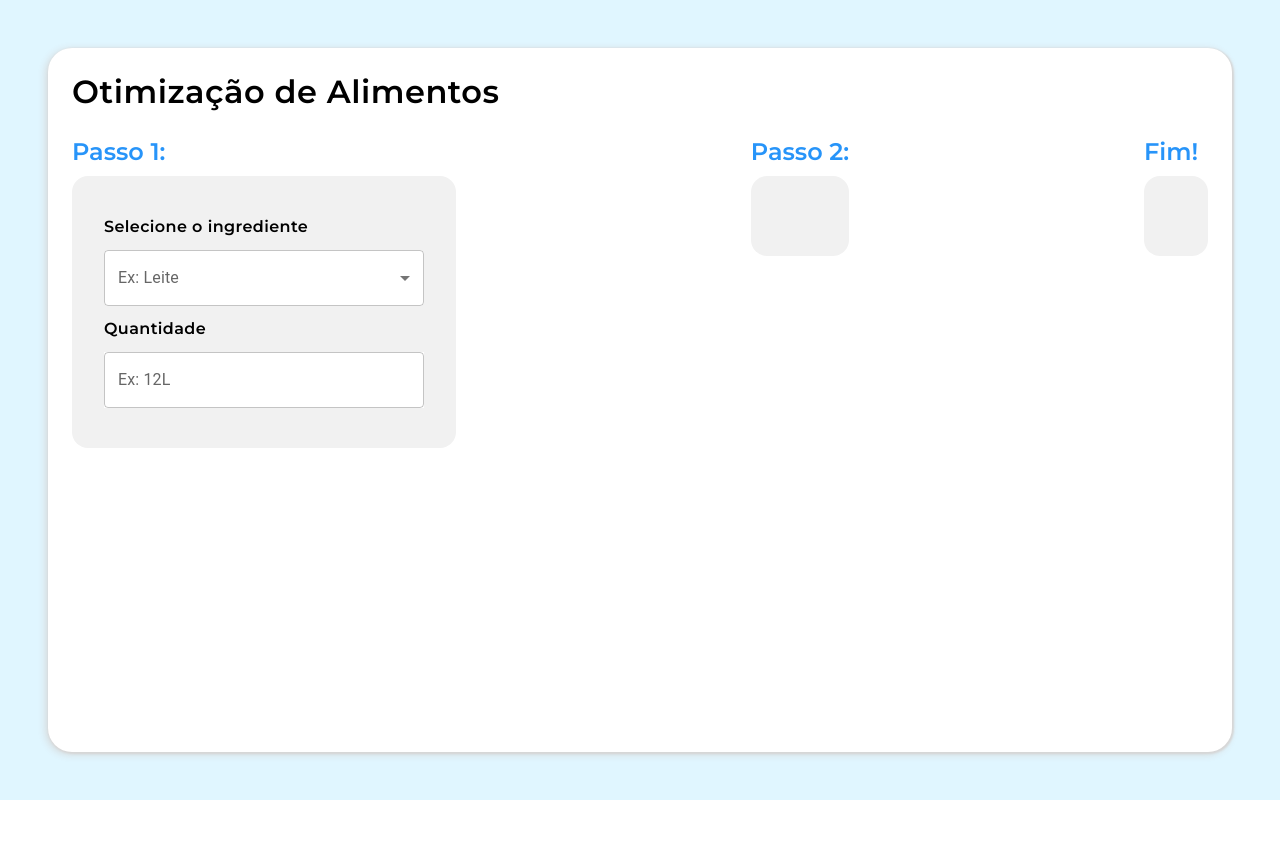
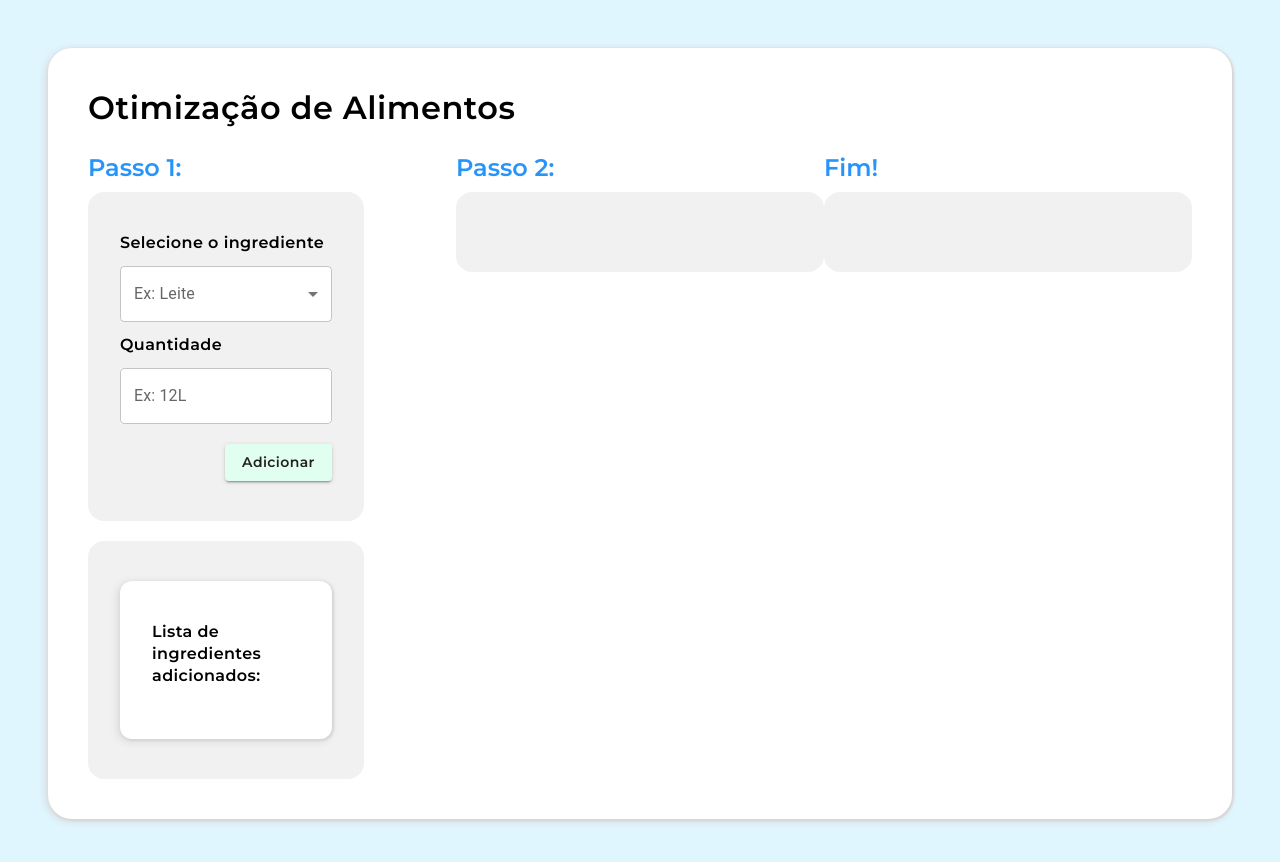
Before and after one commit to phlc/linear_programming, a React (Create React App) app in the folder frontend/: page / in a window 1280 px wide. Shown: the top 862 px of the page. Before the commit the page ends 800 px from the top, so only its background shows below. Built offline with nearby package versions, Linux system fonts and the light colour scheme; what @material-tailwind/react would draw is missing.

Commit message:
Continuação da implementação da tela principal - Passo 1

```diff
--- /dev/null
+++ b/frontend/src/components/firstStep/firstStep.tsx
@@ -0,0 +1,86 @@
+import React, { Dispatch, SetStateAction } from "react";
+import {
+  Button,
+  FormControl,
+  InputLabel,
+  MenuItem,
+  Select,
+  SelectChangeEvent,
+  TextField,
+} from "@mui/material";
+
+interface FirstStepProps {
+  ingredient: string;
+  handleIngredientChange: (event: SelectChangeEvent) => void;
+  setIngredientsList: Dispatch<SetStateAction<never[]>>;
+  ingredientsList: string[];
+}
+
+export default function FirstStep({
+  ingredient,
+  handleIngredientChange,
+  ingredientsList,
+  setIngredientsList,
+}: FirstStepProps) {
+  return (
+    <section className="flex flex-col w-1/3">
+      <h2 className="text-heading-semibold-5 text-blue-100 mb-2">Passo 1:</h2>
+      <div className="flex flex-col bg-gray-100 w-3/4 py-10 px-8 min-h-72 rounded-2xl">
+        <span className="text-body-semibold-1 mb-3">
+          Selecione o ingrediente
+        </span>
+        <FormControl fullWidth>
+          <InputLabel id="demo-simple-select-label">Ex: Leite</InputLabel>
+          <Select
+            labelId="demo-simple-select-label"
+            id="demo-simple-select"
+            value={ingredient}
+            label="Ex: Leite"
+            onChange={handleIngredientChange}
+            style={{ backgroundColor: "white" }}
+          >
+            <MenuItem value={10}>Ten</MenuItem>
+            <MenuItem value={20}>Twenty</MenuItem>
+            <MenuItem value={30}>Thirty</MenuItem>
+          </Select>
+        </FormControl>
+        <span className="text-body-semibold-1 my-3">Quantidade</span>
+        <TextField
+          id="outlined-basic"
+          label="Ex: 12L"
+          variant="outlined"
+          style={{ backgroundColor: "white" }}
+        />
+        <Button
+          variant="contained"
+          style={{
+            backgroundColor: "#E0FFF0",
+            width: 107,
+            alignSelf: "flex-end",
+            color: "#242121",
+            textTransform: "none",
+            fontFamily: "Montserrat",
+            fontWeight: 600,
+            marginTop: 20,
+          }}
+        >
+          Adicionar
+        </Button>
+      </div>
+      <div className="flex flex-col bg-gray-100 w-3/4 py-10 px-8 max-h-72 rounded-2xl mt-5">
+        <div className="flex flex-col bg-white shadow-1 rounded-xl max-w-sm py-10 px-8 max-h-72 rounded-2xl">
+          <span className="text-body-semibold-1 mb-3">
+            Lista de ingredientes adicionados:
+          </span>
+          {ingredientsList.map((item) => {
+            return (
+              <span id={item} className="text-body-regular-2">
+                {item}
+              </span>
+            );
+          })}
+        </div>
+      </div>
+    </section>
+  );
+}
--- a/frontend/src/landingPage/index.tsx
+++ b/frontend/src/landingPage/index.tsx
@@ -7,59 +7,36 @@ import {
   TextField,
 } from "@mui/material";
 import React, { useState } from "react";
+import FirstStep from "../components/firstStep/firstStep";
 
 export default function LandingPage() {
   const [ingredient, setIngredient] = useState("");
-  const handleChange = (event: SelectChangeEvent) => {
+  const [ingredientsList, setIngredientsList] = useState([]);
+
+  const handleIngredientChange = (event: SelectChangeEvent) => {
     setIngredient(event.target.value);
   };
 
   return (
     <div className="flex bg-blue-200 min-h-screen p-12">
-      <div className="flex flex-col bg-white shadow-1 rounded-3xl min-w-full p-6">
+      <div className="flex flex-col bg-white shadow-1 rounded-3xl min-w-full p-10">
         <h1 className="text-heading-semibold-4 mb-6">
           Otimização de Alimentos
         </h1>
         <div className="flex flex-row min-w-full  justify-between">
-          <section className="flex flex-col w-96">
-            <h2 className="text-heading-semibold-5 text-blue-100 mb-2">
-              Passo 1:
-            </h2>
-            <div className="flex flex-col bg-gray-100 max-w-sm py-10 px-8 max-h-72 rounded-2xl">
-              <span className="text-body-semibold-1 mb-3">
-                Selecione o ingrediente
-              </span>
-              <FormControl fullWidth>
-                <InputLabel id="demo-simple-select-label">Ex: Leite</InputLabel>
-                <Select
-                  labelId="demo-simple-select-label"
-                  id="demo-simple-select"
-                  value={ingredient}
-                  label="Ex: Leite"
-                  onChange={handleChange}
-                  style={{ backgroundColor: "white" }}
-                >
-                  <MenuItem value={10}>Ten</MenuItem>
-                  <MenuItem value={20}>Twenty</MenuItem>
-                  <MenuItem value={30}>Thirty</MenuItem>
-                </Select>
-              </FormControl>
-              <span className="text-body-semibold-1 my-3">Quantidade</span>
-              <TextField
-                id="outlined-basic"
-                label="Ex: 12L"
-                variant="outlined"
-                style={{ backgroundColor: "white" }}
-              />
-            </div>
-          </section>
-          <section className="flex flex-col">
+          <FirstStep
+            ingredient={ingredient}
+            handleIngredientChange={handleIngredientChange}
+            ingredientsList={ingredientsList}
+            setIngredientsList={setIngredientsList}
+          />
+          <section className="flex flex-col w-1/3">
             <h2 className="text-heading-semibold-5 text-blue-100 mb-2">
               Passo 2:
             </h2>
             <div className="flex bg-gray-100 max-w-sm py-10 px-8 max-h-72 rounded-2xl"></div>
           </section>
-          <section className="flex flex-col">
+          <section className="flex flex-col w-1/3">
             <h2 className="text-heading-semibold-5 text-blue-100 mb-2">Fim!</h2>
             <div className="flex bg-gray-100 max-w-sm py-10 px-8 max-h-72 rounded-2xl"></div>
           </section>
```
